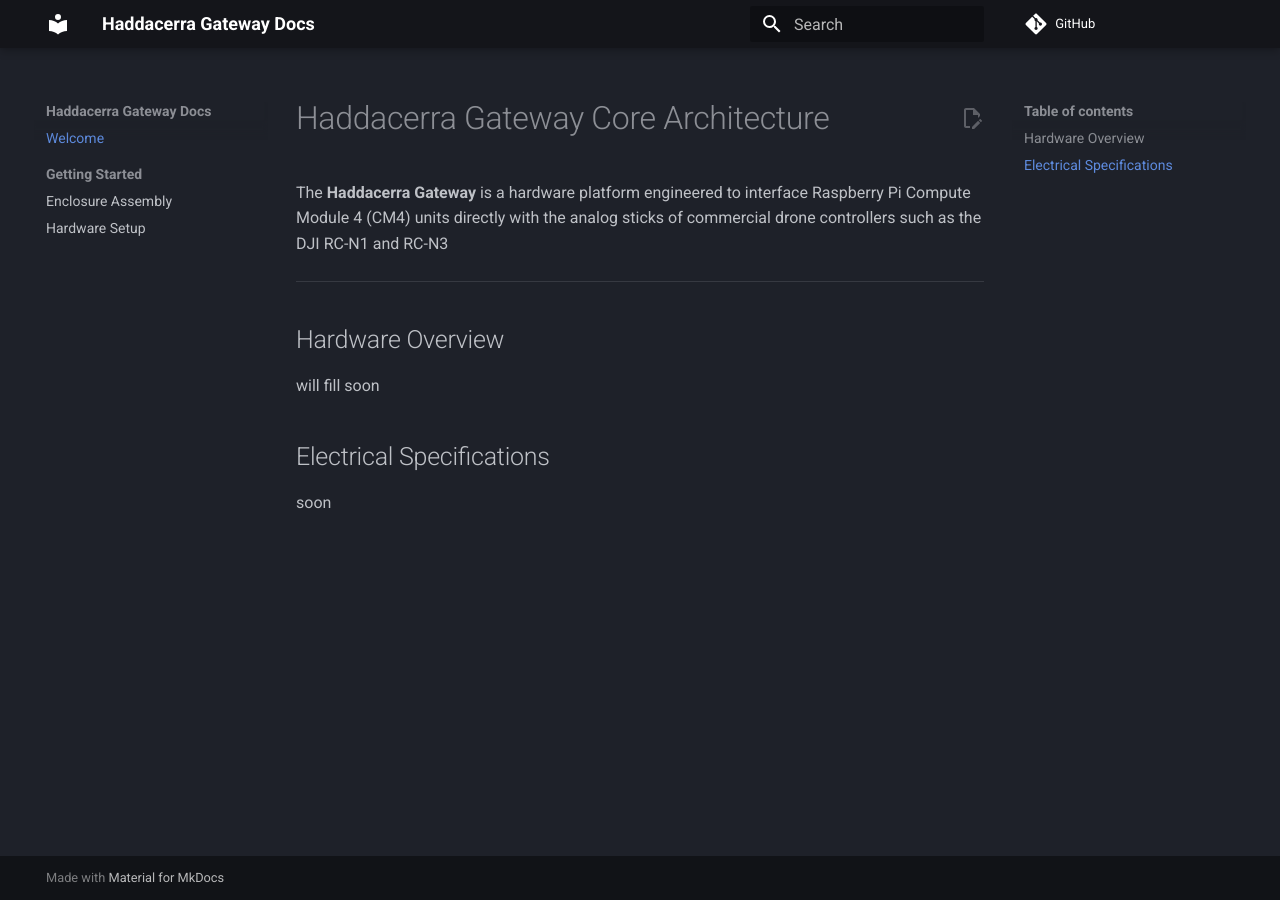
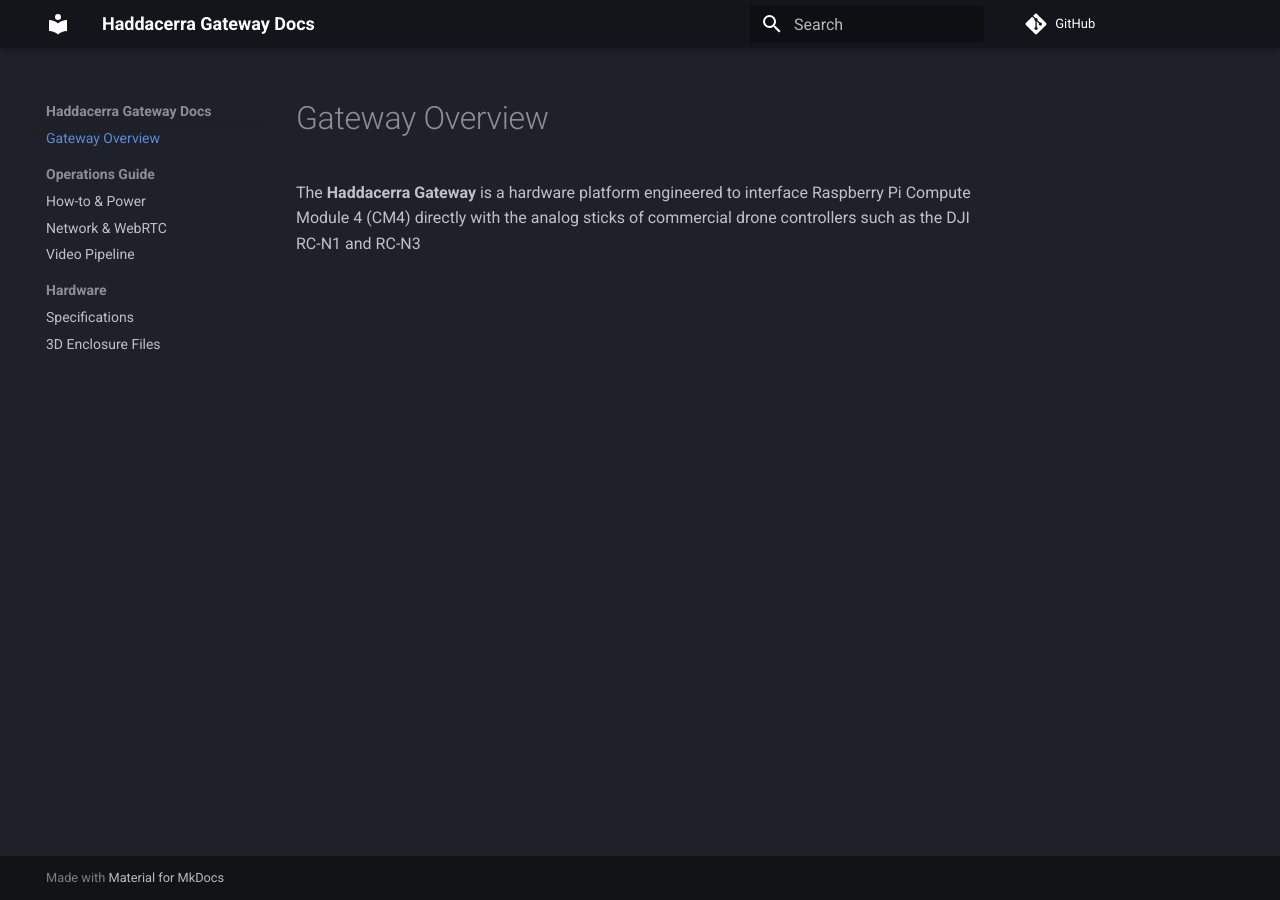
Before and after one commit to Haddacerra/docs, an MkDocs documentation site: the page built from docs/index.md, in a window 1280 px wide. Built offline with MkDocs 1.6.1 and Material for MkDocs 9.7.7, drawn with Linux system fonts in a browser that asks for light colours; comment, search, counter and statistics services are not loaded.

Commit message:
stucture change

```diff
--- a/docs/index.md
+++ b/docs/index.md
@@ -1,13 +1 @@
-# Haddacerra Gateway Core Architecture
-
-The **Haddacerra Gateway** is a hardware platform engineered to interface Raspberry Pi Compute Module 4 (CM4) units directly with the analog sticks of commercial drone controllers such as the DJI RC-N1 and RC-N3
-
----
-
-## Hardware Overview
-
-will fill soon
-
-## Electrical Specifications
-
-soon
+The **Haddacerra Gateway** is a hardware platform engineered to interface Raspberry Pi Compute Module 4 (CM4) directly with the analog sticks of commercial drone controllers such as the DJI RC-N1 and RC-N3
--- a/mkdocs.yml
+++ b/mkdocs.yml
@@ -13,8 +13,9 @@
     - navigation.sections
     - navigation.expand
     - navigation.top
+    - navigation.instant
+    - navigation.tracking
     - content.code.copy
-    - content.action.edit
 
 markdown_extensions:
   - admonition
@@ -27,7 +28,11 @@
   - tables
 
 nav:
-  - Welcome: index.md
-  - Getting Started:
-      - Enclosure Assembly: getting-started/enclosure.md
-      - Hardware Setup: getting-started/installation.md
+  - Gateway Overview: index.md
+  - Operations Guide:
+      - How-to & Power: operations/how-to.md
+      - Network & WebRTC: operations/network.md
+      - Video Pipeline: operations/video.md
+  - Hardware:
+      - Specifications: hardware/specs.md
+      - 3D Enclosure Files: hardware/enclosure.md
```
Also changed, not shown: docs/getting-started/enclosure.md (deleted, +0 -1 lines), docs/getting-started/installation.md (deleted, +0 -1 lines), docs/hardware/enclosure.md (added, +1 -0 lines), docs/hardware/specs.md (added, +1 -0 lines), docs/operations/how-to.md (added, +1 -0 lines), docs/operations/network.md (added, +1 -0 lines), docs/operations/video.md (added, +1 -0 lines).
